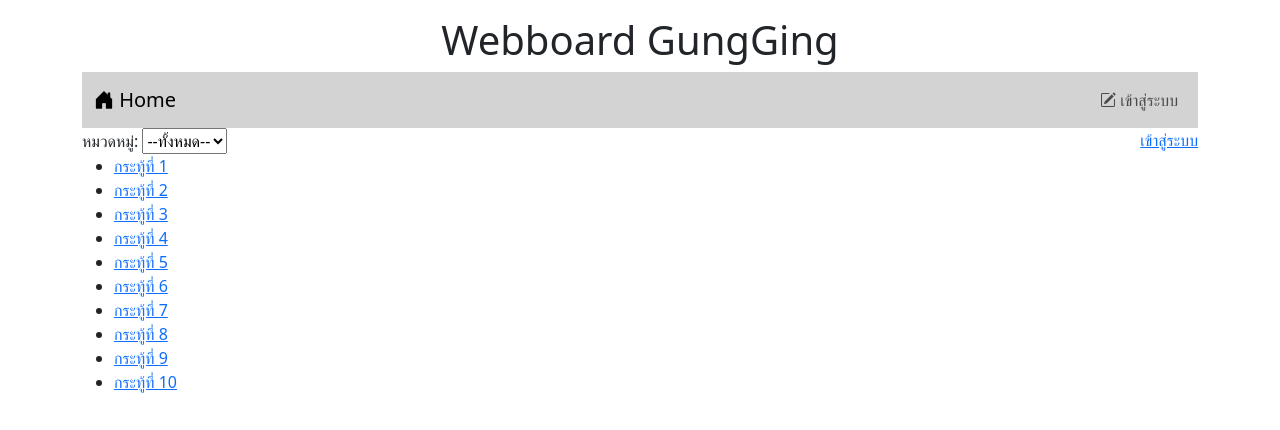
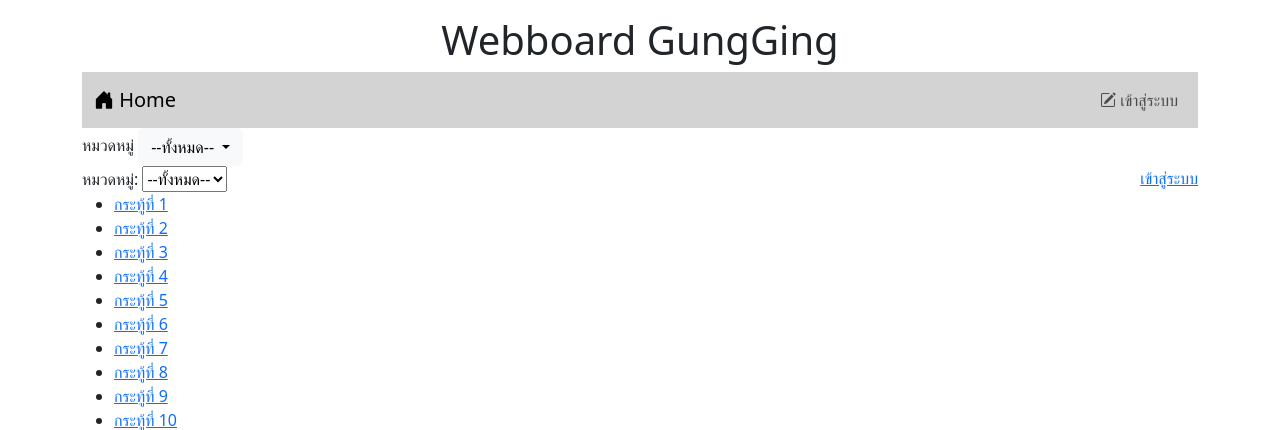
Before and after one commit to kanokpich18/Webboard_ECT_Web, a PHP site: page / in a window 1280 px wide. Shown: the top 430 px of the page. Run offline with PHP 8.4, Linux system fonts and the light colour scheme.

Commit message:
Update index.php

```diff
--- a/index.php
+++ b/index.php
@@ -42,6 +42,19 @@ session_start();
 
   </div>
 </nav>
+<div>
+  <label>หมวดหมู่</label>
+   <span class="dropdown">
+   <button class="btn btn-light dropdown-toggle" type="button" data-bs-toggle="dropdown" aria-expanded="false">
+    --ทั้งหมด--
+   </button>
+   <ul class="dropdown-menu">
+    <li><a class="dropdown-item" href="#">ทั้งหมด</a></li>
+    <li><a class="dropdown-item" href="#">เรื่องเรียน</a></li>
+    <li><a class="dropdown-item" href="#">เรื่องทั่วไป</a></li>
+  </ul>
+</span>
+</div>
     <form action="#">
         หมวดหมู่:
         <select >
```
